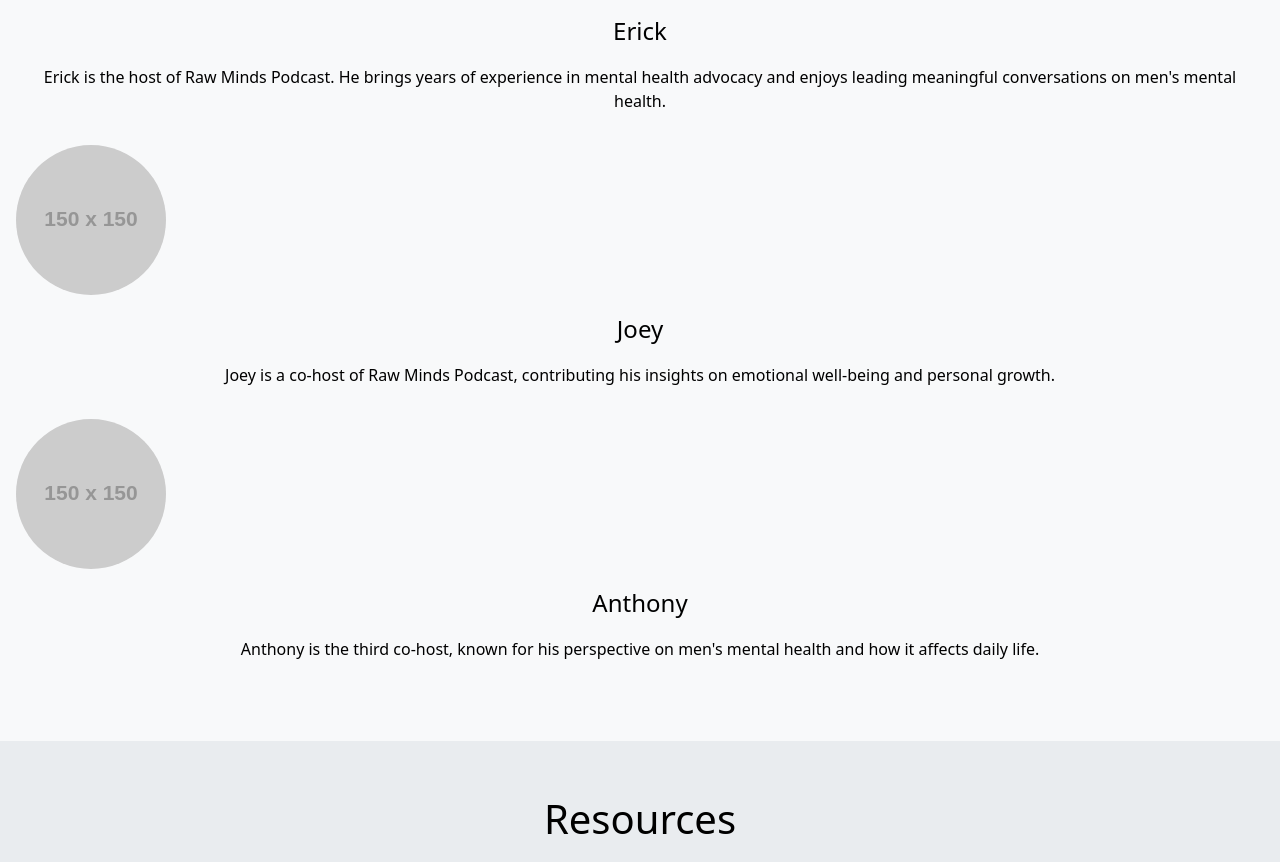
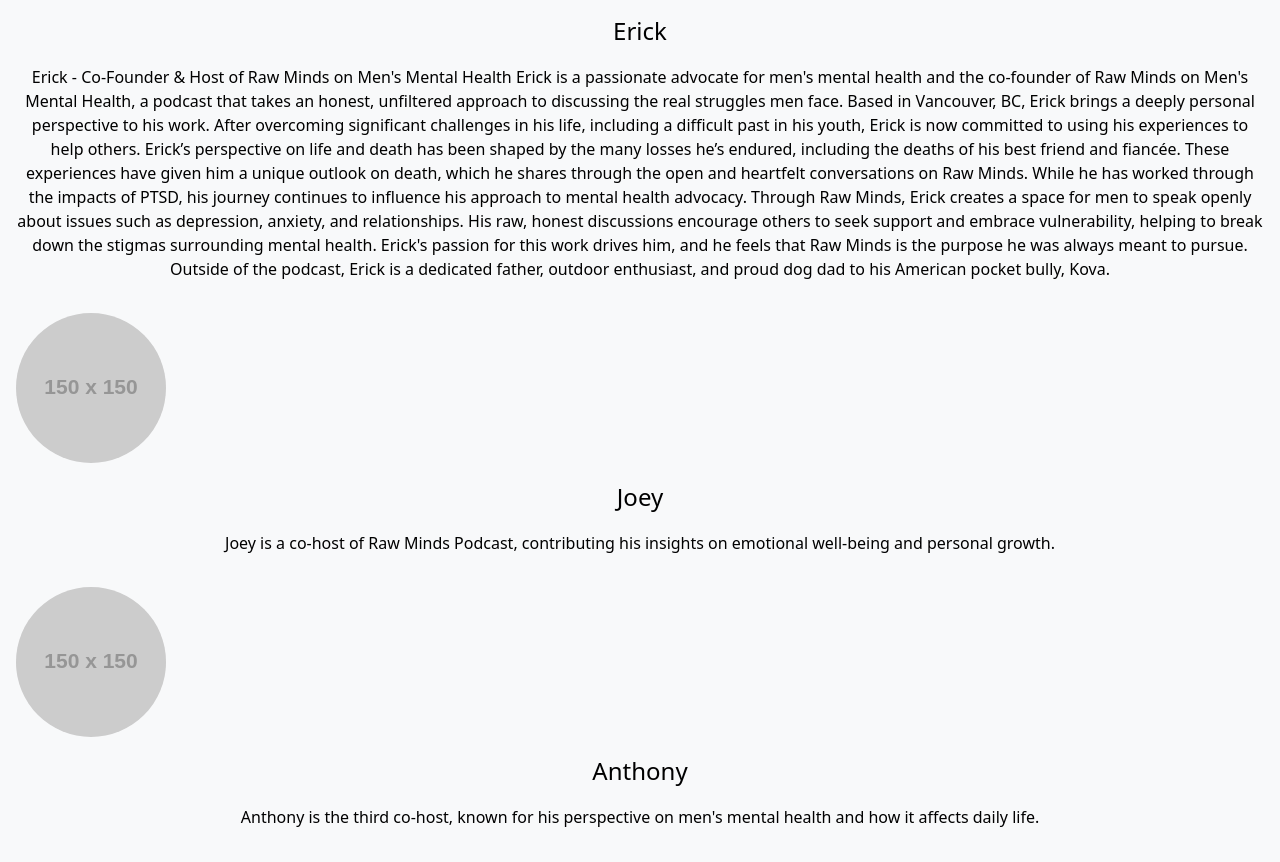
Before and after one commit to RawMinds/Raw-Minds-Podcast, a plain HTML site: page index.html in a window 1280 px wide. Shown: the part 2125-2987 px from the top of the page. Drawn offline with nearby package versions, Linux system fonts and the light colour scheme; placeholder pictures from the web are drawn by us.

Commit message:
Update index.html

```diff
--- a/index.html
+++ b/index.html
@@ -284,7 +284,15 @@ Subscribe today and be part of a movement that redefines what it means to be men
         <div id="host1" class="host">
             <img src="https://via.placeholder.com/150" alt="Erick">
             <h3>Erick</h3>
-            <p>Erick is the host of Raw Minds Podcast. He brings years of experience in mental health advocacy and enjoys leading meaningful conversations on men's mental health.</p>
+            <p>Erick - Co-Founder & Host of Raw Minds on Men's Mental Health
+
+Erick is a passionate advocate for men's mental health and the co-founder of Raw Minds on Men's Mental Health, a podcast that takes an honest, unfiltered approach to discussing the real struggles men face. Based in Vancouver, BC, Erick brings a deeply personal perspective to his work. After overcoming significant challenges in his life, including a difficult past in his youth, Erick is now committed to using his experiences to help others.
+
+Erick’s perspective on life and death has been shaped by the many losses he’s endured, including the deaths of his best friend and fiancée. These experiences have given him a unique outlook on death, which he shares through the open and heartfelt conversations on Raw Minds. While he has worked through the impacts of PTSD, his journey continues to influence his approach to mental health advocacy.
+
+Through Raw Minds, Erick creates a space for men to speak openly about issues such as depression, anxiety, and relationships. His raw, honest discussions encourage others to seek support and embrace vulnerability, helping to break down the stigmas surrounding mental health.
+
+Erick's passion for this work drives him, and he feels that Raw Minds is the purpose he was always meant to pursue. Outside of the podcast, Erick is a dedicated father, outdoor enthusiast, and proud dog dad to his American pocket bully, Kova.</p>
         </div>
 
         <div id="host2" class="host">
```
